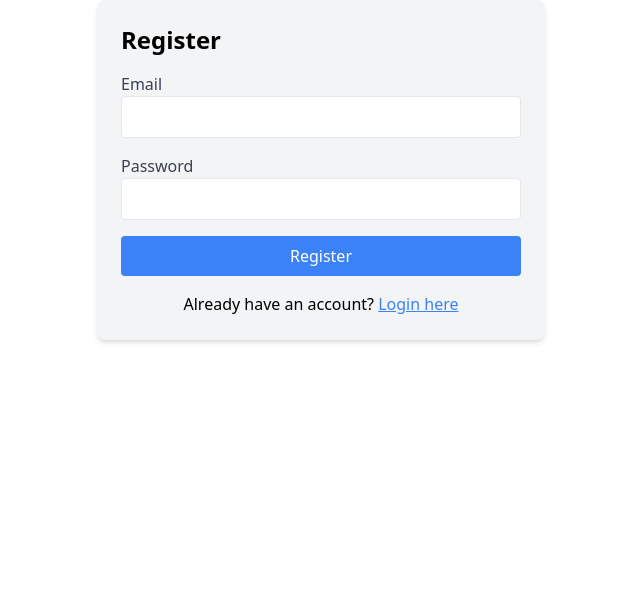
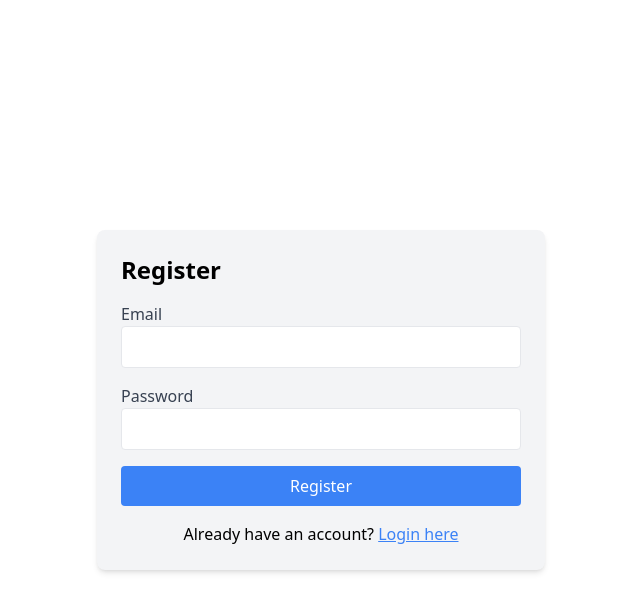
Before and after one commit to aws-todo-application/TODOApp, a React (Create React App) app in the folder frontend/: page /register in a window 1280 px wide. Shown: the top 612 px of the page, without its empty margins (319-959 px from the left). Built offline with nearby package versions, Linux system fonts and the light colour scheme; what amazon-cognito-identity-js would draw is missing.

Commit message:
login & register interface

```diff
--- a/frontend/src/components/Login.js
+++ b/frontend/src/components/Login.js
@@ -44,7 +44,8 @@ const Login = ({ onLogin }) => {
     };
 
     return (
-        <div className="bg-gray-100 p-6 rounded-lg shadow-md max-w-md mx-auto">
+        <div className="flex items-center justify-center h-full">
+            <div className="bg-gray-100 p-6 rounded-lg shadow-md max-w-md mx-auto min-w-[28rem]">
                 <h2 className="text-2xl font-bold mb-4">Log In</h2>
                 {errorMessage && (
                     <p className="text-red-500 text-sm mb-4">{errorMessage}</p>
@@ -84,6 +85,7 @@ const Login = ({ onLogin }) => {
                     </Link>
                 </p>
             </div>
+        </div>
     );
 };
 
--- a/frontend/src/components/Register.js
+++ b/frontend/src/components/Register.js
@@ -58,7 +58,8 @@ const Register = () => {
     };
 
     return (
-        <div className="bg-gray-100 p-6 rounded-lg shadow-md max-w-md mx-auto">
+        <div className="flex items-center justify-center h-full">
+            <div className="bg-gray-100 p-6 rounded-lg shadow-md max-w-md mx-auto min-w-[28rem]">
                 <h2 className="text-2xl font-bold mb-4">Register</h2>
                 {!isConfirming ? (
                     <>
@@ -118,6 +119,7 @@ const Register = () => {
                     </form>
                 )}
             </div>
+        </div>
     );
 };
 
--- a/frontend/src/index.js
+++ b/frontend/src/index.js
@@ -9,3 +9,6 @@ ReactDOM.render(
     </React.StrictMode>,
     document.getElementById("root")
 );
+
+document.getElementById("root").style.height = "100vh";
+document.getElementById("root").style.width = "100vw";
```
Lines whose indentation alone changed are shown as unchanged.
